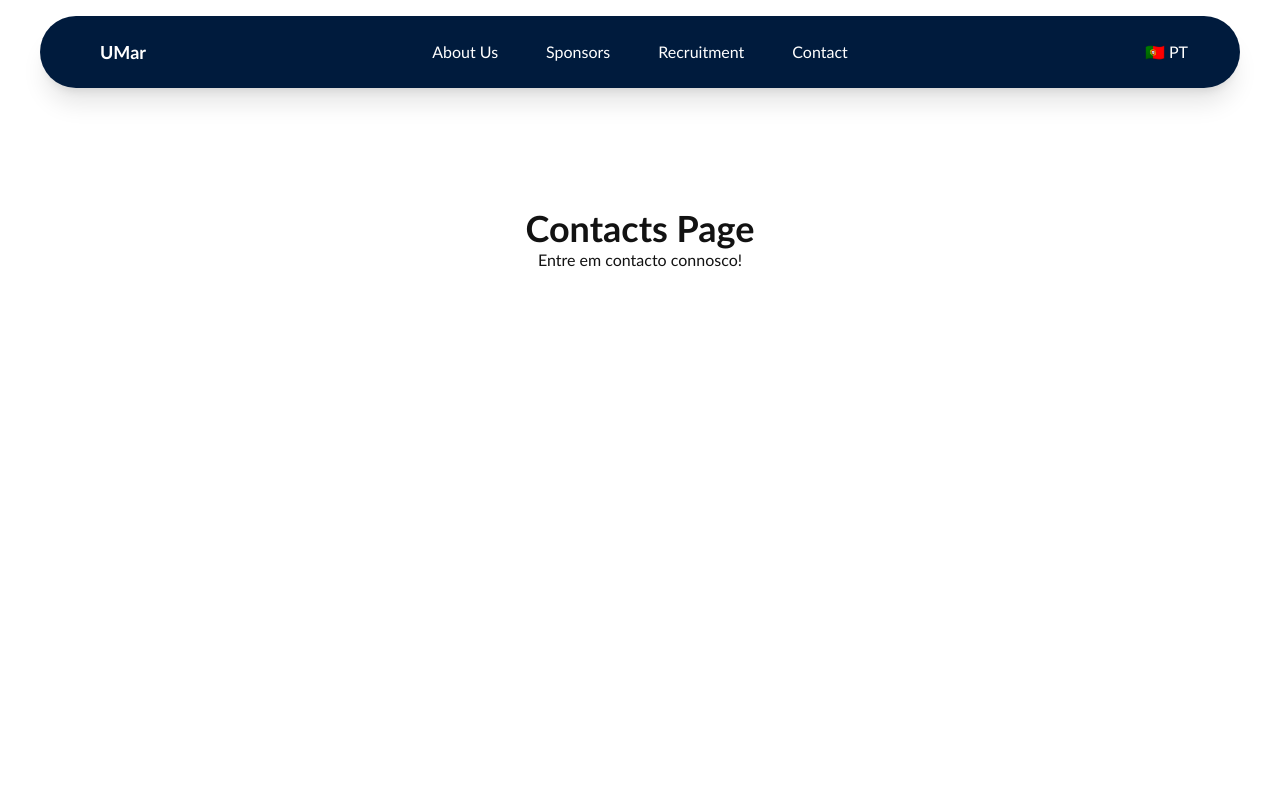
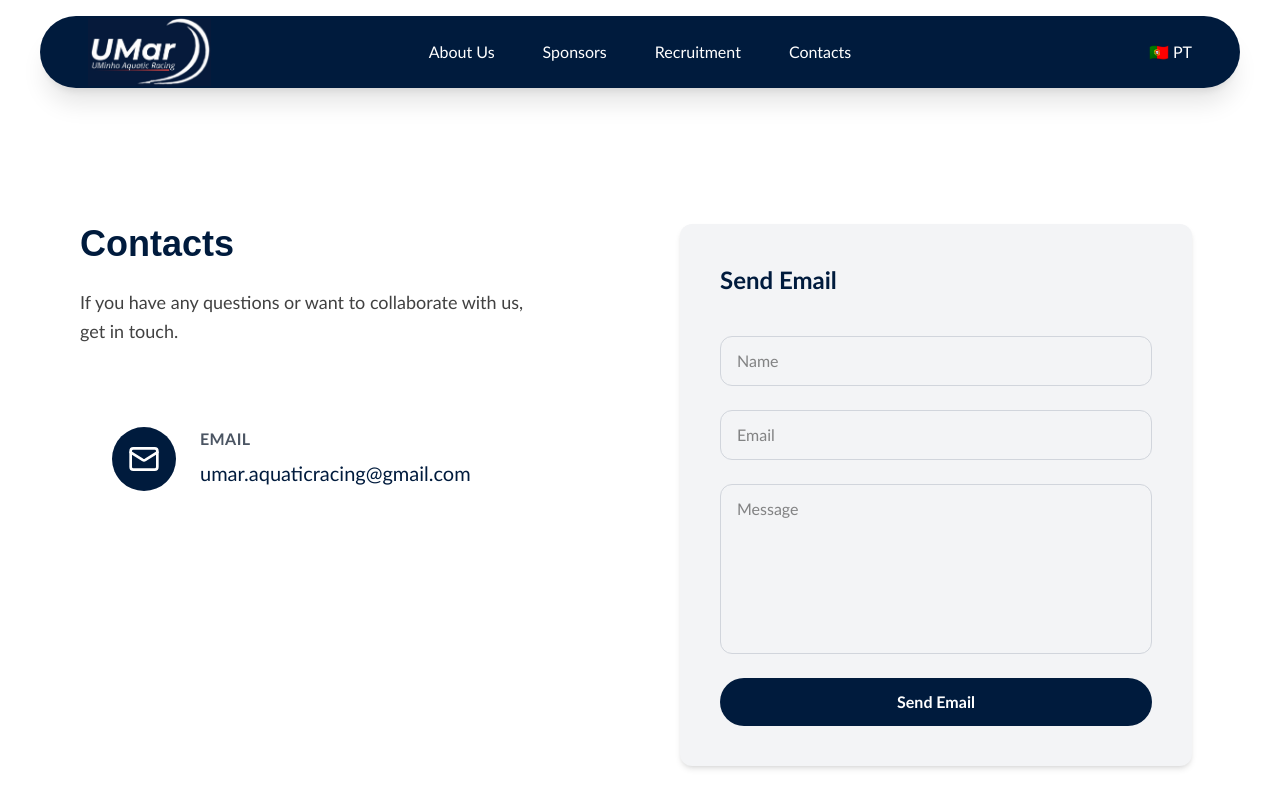
Before and after one commit to UMar-Team/umar-team.github.io, a React (Vite) app: page /contact in a window 1280 px wide. Built offline with nearby package versions, Linux system fonts and the light colour scheme.

Commit message:
feat: sponsors and contacts pages

```diff
--- a/package.json
+++ b/package.json
@@ -11,6 +11,7 @@
   },
   "dependencies": {
     "@tailwindcss/vite": "^4.1.18",
+    "lucide-react": "^0.564.0",
     "react": "^19.2.0",
     "react-dom": "^19.2.0",
     "react-router-dom": "^7.13.0"
--- a/src/App.tsx
+++ b/src/App.tsx
@@ -4,9 +4,9 @@ import Footer from "./components/Footer";
 
 function App() {
   return (
-    <div className="flex flex-col md:h-screen md:overflow-hidden text-tertiary bg-quaternary ">
+    <div className="flex flex-col md:h-screen md:overflow-hidden max-md:min-h-screen text-tertiary bg-quaternary ">
       <Navbar />
-      <main className="flex-1 flex flex-col">
+      <main className="flex-1 flex flex-col max-md:mt-20">
         <Outlet />
       </main>
       <div className="md:hidden"><Footer /></div>
--- /dev/null
+++ b/src/components/ContactForm.tsx
@@ -0,0 +1,72 @@
+import { useState } from "react";
+import { useLang } from "../hooks/useLang";
+import { translations } from "../translations";
+
+const EmailForm = () => {
+  const { lang } = useLang();
+  const t = translations[lang];
+
+  const [name, setName] = useState("");
+  const [email, setEmail] = useState("");
+  const [message, setMessage] = useState("");
+
+  const handleSubmit = (e: React.FormEvent) => {
+    e.preventDefault();
+
+    const subject = encodeURIComponent(`Contact from ${name}`);
+    const body = encodeURIComponent(
+      `Name: ${name}\nEmail: ${email}\n\nMessage:\n${message}`
+    );
+
+    const mailtoLink = `mailto:${t.contactEmail}?subject=${subject}&body=${body}`;
+
+    window.location.href = mailtoLink;
+  };
+
+  return (
+    <form
+      onSubmit={handleSubmit}
+      className="max-w-lg mx-auto bg-muted p-6 md:p-10 rounded-xl shadow-md flex flex-col gap-6"
+    >
+      <h2 className="text-2xl font-bold text-primary mb-4">
+        {t.contactCTA}
+      </h2>
+
+      <input
+        type="text"
+        placeholder={lang === "pt" ? "Nome" : "Name"}
+        value={name}
+        onChange={(e) => setName(e.target.value)}
+        required
+        className="w-full px-4 py-3 rounded-lg border border-gray-300 focus:outline-none focus:ring-2 focus:ring-primary"
+      />
+
+      <input
+        type="email"
+        placeholder="Email"
+        value={email}
+        onChange={(e) => setEmail(e.target.value)}
+        required
+        className="w-full px-4 py-3 rounded-lg border border-gray-300 focus:outline-none focus:ring-2 focus:ring-primary"
+      />
+
+      <textarea
+        placeholder={lang === "pt" ? "Mensagem" : "Message"}
+        value={message}
+        onChange={(e) => setMessage(e.target.value)}
+        required
+        rows={6}
+        className="w-full px-4 py-3 rounded-lg border border-gray-300 focus:outline-none focus:ring-2 focus:ring-primary resize-none"
+      />
+
+      <button
+        type="submit"
+        className="bg-primary text-primary-foreground px-6 py-3 rounded-full font-semibold hover:bg-secondary transition"
+      >
+        {t.contactCTA}
+      </button>
+    </form>
+  );
+};
+
+export default EmailForm;
--- a/src/components/Footer.tsx
+++ b/src/components/Footer.tsx
@@ -1,8 +1,8 @@
 const Footer = () => {
   return (
-    <footer className="bg-gray-900 text-white py-6 mt-20">
+    <footer className="bg-gray-900 text-white py-6">
       <div className="container mx-auto text-center">
-        &copy; {new Date().getFullYear()} UMar - All rights reserved.
+        &copy; 2026 UMar - UMinho Aquatic Racing
       </div>
     </footer>
   );
--- a/src/components/Navbar.tsx
+++ b/src/components/Navbar.tsx
@@ -51,10 +51,10 @@ const Navbar = () => {
         ${scrollDir === "down" ? "max-md:-translate-y-32" : "max-md:translate-y-0"}
       `}
     >
-      <div className="px-10 py-3 md:py-5 flex items-center justify-between relative rounded-full bg-primary shadow-xl">
-        <Link to="/" className="flex items-center gap-2 px-5">
-          <img src="/logo2.png" alt="UMar Logo" className="hidden h-5 md:h-5" />
-          <span className=" md:inline font-bold text-lg">UMar</span>
+      <div className="h-16 md:h-18 px-5 md:px-10 flex items-center justify-between relative rounded-full bg-primary shadow-xl">
+        <Link to="/" className="flex items-center gap-2 px-2">
+          <img src="/logo2.png" alt="UMar Logo" className="h-15 md:h-17" />
+          <span className="hidden font-bold text-lg">UMar</span>
         </Link>
 
         <ul className="hidden md:flex gap-6 md:gap-2 justify-center absolute left-1/2 transform -translate-x-1/2">
@@ -62,7 +62,7 @@ const Navbar = () => {
             <li key={item.path}>
               <Link
                 to={item.path}
-                className="hover:text-secondary transition-colors py-5 px-5 duration-300 font-medium"
+                className="hover:text-secondary transition-colors py-5 px-5 duration-300 font-medium whitespace-nowrap"
               >
                 {item.label}
               </Link>
@@ -71,7 +71,7 @@ const Navbar = () => {
         </ul>
 
         <button
-          className="hidden md:flex items-center gap-1 text-white px-3 py-1 rounded-full hover:text-secondary"
+          className="hidden md:flex items-center gap-1 text-white px-2 py-1 rounded-full hover:text-secondary transition-colors"
           onClick={() => setLang(lang === "pt" ? "en" : "pt")}
           aria-label="Change language"
         >
@@ -114,7 +114,7 @@ const Navbar = () => {
           <li key={item.path}>
             <Link
               to={item.path}
-            className="block w-full hover:text-secondary text-center transition-colors duration-300 font-medium py-2 px-4"
+              className="block w-full hover:text-secondary text-center transition-colors duration-300 font-medium py-2 px-4"
               onClick={() => setMobileOpen(false)}
             >
               {item.label}
@@ -122,7 +122,7 @@ const Navbar = () => {
           </li>
         ))}
         <button
-          className="flex items-center gap-1 text-white px-3 py-1 rounded-full mt-2 w-fit mx-auto"
+          className="flex items-center gap-1 text-white px-3 py-1 rounded-full mt-2 w-fit max-md:mx-auto"
           onClick={() => setLang(lang === "pt" ? "en" : "pt")}
         >
           <span>{lang === "pt" ? "🇬🇧" : "🇵🇹"}</span>
--- a/src/pages/Contacts.tsx
+++ b/src/pages/Contacts.tsx
@@ -1,8 +1,50 @@
+import { useLang } from "../hooks/useLang";
+import { translations } from "../translations";
+import { Mail } from "lucide-react";
+import ContactForm from "../components/ContactForm";
+
 const Contacts = () => {
+  const { lang } = useLang();
+  const t = translations[lang];
+
   return (
-    <section className="container mx-auto text-center py-20">
-      <h1 className="text-4xl font-bold">Contacts Page</h1>
-      <p>Entre em contacto connosco!</p>
+    <section className="min-h-screen bg-white px-6 md:px-20 py-12 md:py-24">
+      <div className="max-w-7xl mx-auto">
+        <div className="grid md:grid-cols-2 gap-8 md:gap-16 items-start">
+
+          <div className="flex flex-col justify-center md:sticky md:top-24">
+            <h1 className="text-4xl md:text-4xl font-heading font-bold mb-4 md:mb-6 text-primary">
+              {t.contactTitle}
+            </h1>
+
+            <p className="text-base md:text-lg text-tertiary/80 max-w-md mb-8 md:mb-12 leading-relaxed">
+              {t.contactDescription}
+            </p>
+
+            <a
+              href={`mailto:${t.contactEmail}`}
+              className="group rounded-2xl p-6 md:p-8 flex items-start gap-4 md:gap-6 transition-all duration-300"
+            >
+              <div className="flex-shrink-0 w-14 h-14 md:w-16 md:h-16 rounded-full flex items-center justify-center bg-primary text-primary-foreground group-hover:bg-secondary transition-all duration-300">
+                <Mail className="w-7 h-7 md:w-8 md:h-8" />
+              </div>
+
+              <div className="flex-1 text-left">
+                <h3 className="text-sm md:text-base font-semibold mb-2 text-muted-foreground uppercase tracking-wide">
+                  {t.contactEmailLabel}
+                </h3>
+                <p className="text-lg md:text-xl font-medium text-primary group-hover:text-secondary transition-colors duration-300 break-all">
+                  {t.contactEmail}
+                </p>
+              </div>
+            </a>
+          </div>
+
+          <div className="w-full">
+            <ContactForm />
+          </div>
+        </div>
+      </div>
     </section>
   );
 };
--- a/src/pages/Sponsors.tsx
+++ b/src/pages/Sponsors.tsx
@@ -1,8 +1,27 @@
+import { useLang } from "../hooks/useLang";
+import { translations } from "../translations";
+import { Link } from "react-router-dom";
+
 const Sponsors = () => {
+  const { lang } = useLang();
+  const t = translations[lang];
+
   return (
-    <section className="container mx-auto text-center py-20">
-      <h1 className="text-4xl font-bold">Sponsors Page</h1>
-      <p>Agradecemos aos nossos patrocinadores.</p>
+    <section className="bg-white flex flex-col items-center justify-center py-12 px-6 md:px-20 min-h-[70vh]">
+      <div className="max-w-3xl text-center">
+        <h1 className="text-2xl md:text-3xl font-heading font-bold text-primary mb-4">
+          {t.sponsorTitle}
+        </h1>
+        <p className="text-base md:text-lg text-tertiary/80 leading-relaxed mb-6 max-w-xl mx-auto max-md:px-4">
+          {t.sponsorDescription}
+        </p>
+        <Link
+          to="/contact"
+          className="inline-block px-8 py-3 md:px-10 md:py-4 rounded-full font-semibold bg-primary text-primary-foreground shadow-lg transition-all duration-300 hover:bg-secondary"
+        >
+          {t.contact}
+        </Link>
+      </div>
     </section>
   );
 };
--- a/src/translations/index.ts
+++ b/src/translations/index.ts
@@ -1,17 +1,40 @@
-// src/translations/index.ts
 export const translations = {
   pt: {
     home: "Início",
     about: "Sobre Nós",
     sponsors: "Patrocinadores",
     recruitment: "Recrutamento",
-    contact: "Contacto",
+    contact: "Contactos",
+
+    // Contact page
+    contactTitle: "Contactos",
+    contactDescription: "Se tiver alguma questão ou quiser colaborar connosco, entre em contacto.",
+    contactEmailLabel: "Email",
+    contactEmail: "umar.aquaticracing@gmail.com",
+    contactCTA: "Enviar Email",
+
+    // Sponsors page
+    sponsorTitle: "Patrocínios",
+    sponsorDescription:
+      "Apoiar a nossa equipa é investir em inovação e talento académico. Conheça as parcerias disponíveis e como colaborar connosco.",
   },
   en: {
     home: "Home",
     about: "About Us",
     sponsors: "Sponsors",
     recruitment: "Recruitment",
-    contact: "Contact",
+    contact: "Contacts",
+
+    // Contact page
+    contactTitle: "Contacts",
+    contactDescription: "If you have any questions or want to collaborate with us, get in touch.",
+    contactEmailLabel: "Email",
+    contactEmail: "umar.aquaticracing@gmail.com",
+    contactCTA: "Send Email",
+
+    // Sponsors page
+    sponsorTitle: "Sponsors",
+    sponsorDescription:
+      "Supporting our team means investing in innovation and academic talent. Discover the available partnerships and how to collaborate with us.",
   },
 };
```
Also changed, not shown: 1 other file (tests, documents, lock files or other folders).
